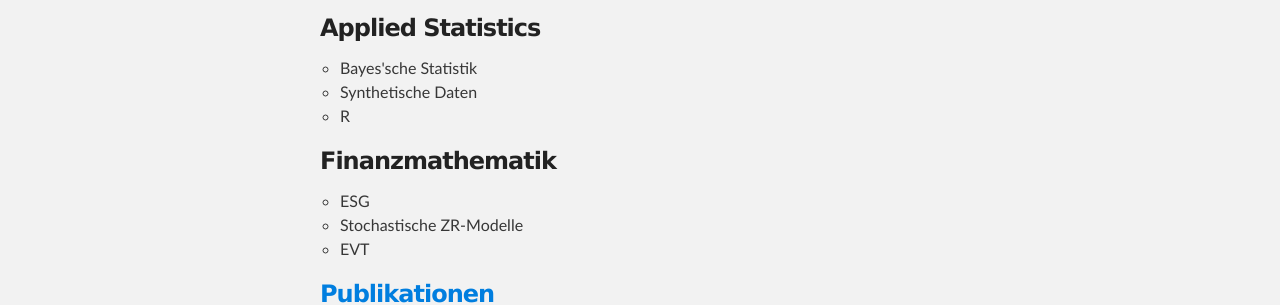
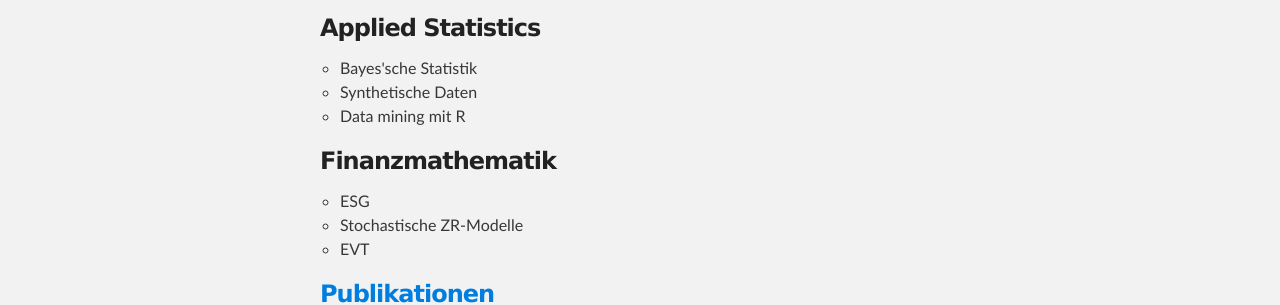
Before and after one commit to bbergter/bbergter, a Jekyll site: the page built from forschung/index.html, in a window 1280 px wide. Shown: the part 607-912 px from the top of the page. Built offline with Jekyll 4.4.1, drawn with Linux system fonts in a browser that asks for light colours.

Commit message:
Update index.html

```diff
--- a/forschung/index.html
+++ b/forschung/index.html
@@ -35,7 +35,7 @@
               </li>
               <li>Synthetische Daten
               </li>
-               <li>R
+               <li>Data mining mit R
               </li>
             </ul>
 
```
